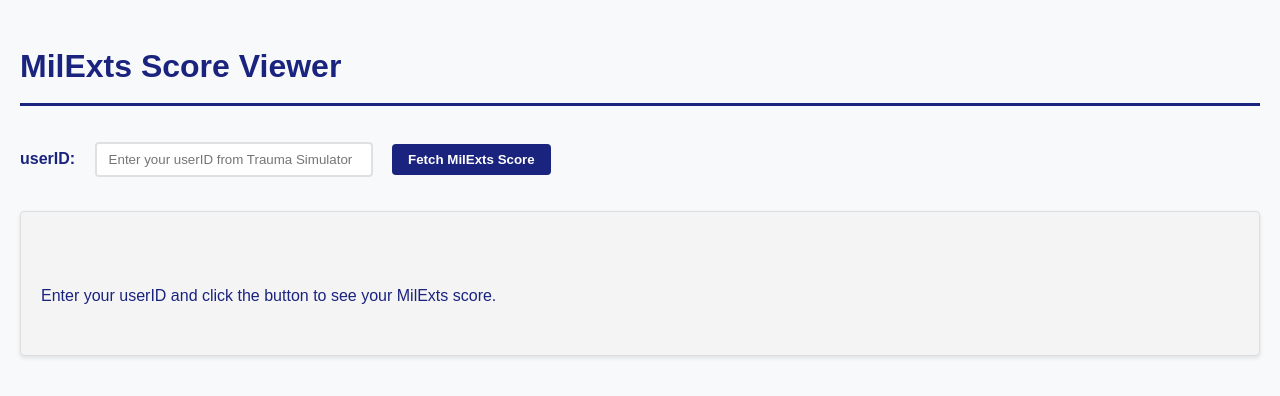
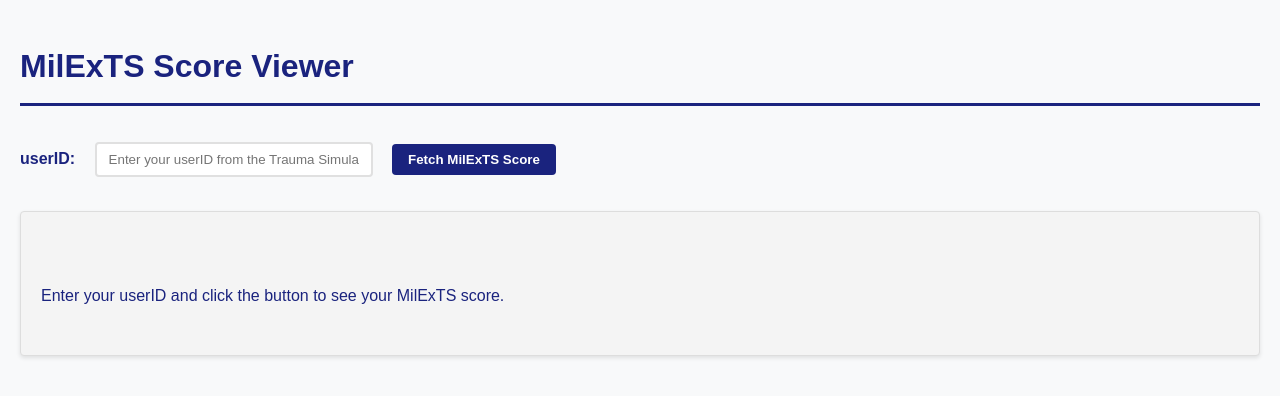
Before and after one commit to AzharKimanje/azharkimanje.github.io, a plain HTML site: page index.html in a window 1280 px wide. Drawn offline with Linux system fonts and the light colour scheme.

```diff
--- a/index.html
+++ b/index.html
@@ -4,7 +4,7 @@
     <meta charset="UTF-8">
     <meta http-equiv="X-UA-Compatible" content="IE=edge">
     <meta name="viewport" content="width=device-width, initial-scale=1.0">
-    <title>MilExts Score Viewer</title>
+    <title>MilExTS Score Viewer</title>
     <link rel="stylesheet" href="style.css">
     <style>
         body {
@@ -21,13 +21,13 @@
 </head>
 <body>
 
-<h1>MilExts Score Viewer</h1>
+<h1>MilExTS Score Viewer</h1>
 <label for="militaryId">userID:</label>
-<input type="text" id="militaryId" placeholder="Enter your userID from Trauma Simulator">
-<button id="fetchScoreBtn">Fetch MilExts Score</button>
+<input type="text" id="militaryId" placeholder="Enter your userID from the Trauma Simulator">
+<button id="fetchScoreBtn">Fetch MilExTS Score</button>
 
 <div id="output">
-    <p>Enter your userID and click the button to see your MilExts score.</p>
+    <p>Enter your userID and click the button to see your MilExTS score.</p>
 </div>
 
 <script>
@@ -70,10 +70,10 @@
                 const description = userStatement.object?.definition?.description?.["en-US"] || "No description available.";
                 document.getElementById('output').textContent = `MilExts Score for userID: ${militaryId}\n${description}`;
             } else {
-                document.getElementById('output').textContent = `No MilExts score found for user ID: ${militaryId}`;
+                document.getElementById('output').textContent = `No MilExTS score found for user ID: ${militaryId}`;
             }
         } catch (error) {
-            document.getElementById('output').textContent = 'Error fetching MilExts score: ' + error.message;
+            document.getElementById('output').textContent = 'Error fetching MilExTS score: ' + error.message;
         }
     }
 </script>
```
